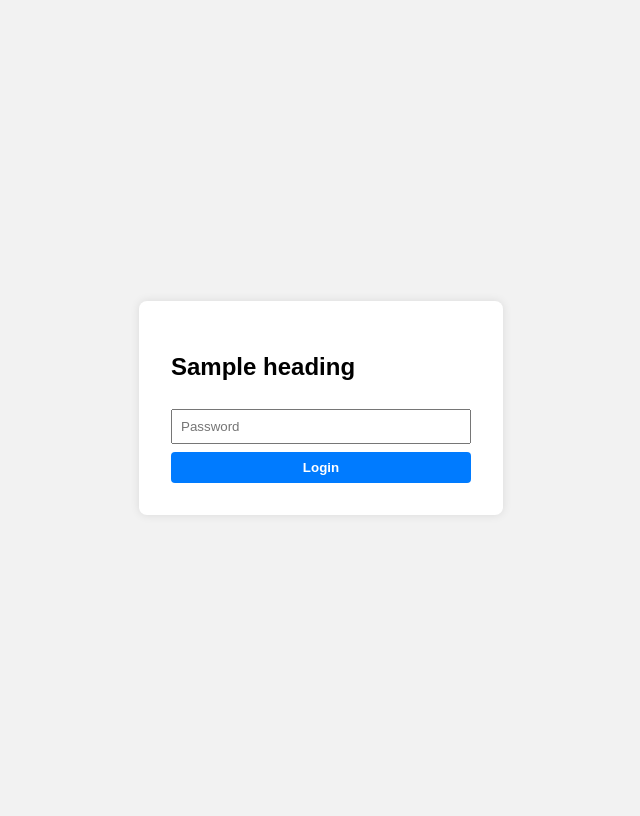
After one commit to CondylesIndustries/DB_Proj, a Django app: template medical_app/templates/medical_app/login.html in a window 1280 px wide. The commit adds this page. Shown: the whole page, without its empty margins (319-959 px from the left). Run offline with Django 5.2, Linux system fonts and the light colour scheme; the template is opened without the code that fills it: most values are stand-ins (such as "Sample title", 1, 10 or a date in 2020).

Commit message:
started making logins, the four user portals, etc.

```diff
--- /dev/null
+++ b/medical_app/raw_sql_queries.py
@@ -0,0 +1,2 @@
+insurance_name_query = 'select company_name from insurancecompany'
+medicalfacility_name_query = 'select facility_name from medicalfacility'
--- a/medical_app/templates/medical_app/custom_query.html
+++ b/medical_app/templates/medical_app/custom_query.html
@@ -39,7 +39,7 @@
 </form>
 
 {% if error %}
-<p style="color: red;">Error: {{ error }}</p>
+<p style="color: red;">Error Message: {{ error }}</p>
 {% endif %}
 
 {% if columns and rows %}
--- /dev/null
+++ b/medical_app/templates/medical_app/login.html
@@ -0,0 +1,81 @@
+<!DOCTYPE html>
+<html lang="en">
+<head>
+    <meta charset="UTF-8">
+    <title>{{ heading }}</title>
+    <style>
+        body {
+            font-family: sans-serif;
+            display: flex;
+            justify-content: center;
+            align-items: center;
+            height: 100vh;
+            background-color: #f2f2f2;
+        }
+        .login-container {
+            background: white;
+            padding: 2rem;
+            border-radius: 8px;
+            box-shadow: 0 0 10px rgba(0,0,0,0.1);
+            width: 300px;
+        }
+        .login-container input, .login-container select {
+            width: 100%;
+            padding: 0.5rem;
+            margin: 0.5rem 0;
+            box-sizing: border-box;
+        }
+        .login-container button {
+            width: 100%;
+            padding: 0.5rem;
+            background-color: #007bff;
+            border: none;
+            color: white;
+            cursor: pointer;
+            border-radius: 4px;
+            font-weight: bold;
+        }
+        .login-container button:hover {
+            background-color: #0056b3;
+        }
+    </style>
+</head>
+<body>
+<div class="login-container">
+    <h2>{{ heading }}</h2>
+    <form method="post">
+        {% csrf_token %}
+
+        {% if portal_type == "patient" or portal_type == "doctor" %}
+        <input type="email" name="email_address" placeholder="Email address" required>
+        {% elif portal_type == "insurancecompany" or portal_type == "medicalfacility" %}
+        <input list="org_names" name="org_name" placeholder="Select or search name..." required>
+        <datalist id="org_names">
+            {% for name in name_options %}
+            <option value="{{ name }}">
+                {% endfor %}
+        </datalist>
+        {% endif %}
+
+        <input type="password" name="password" placeholder="Password" required>
+        <button type="submit">Login</button>
+    </form>
+</div>
+
+{% if portal_type == "insurancecompany" or portal_type == "medicalfacility" %}
+<script>
+    function filterDropdown() {
+        const input = document.getElementById("searchInput");
+        const filter = input.value.toLowerCase();
+        const select = document.getElementById("dropdown");
+        const options = select.options;
+
+        for (let i = 0; i < options.length; i++) {
+            const txt = options[i].text.toLowerCase();
+            options[i].style.display = txt.includes(filter) ? "" : "none";
+        }
+    }
+</script>
+{% endif %}
+</body>
+</html>
--- a/medical_app/urls.py
+++ b/medical_app/urls.py
@@ -7,4 +7,5 @@ import medical_app.views
 urlpatterns = [
     path('', medical_app.views.home_view, name='home'),
     path('custom-query', medical_app.views.custom_query_view, name='custom-query'),
+    path('<str:portal_type>-portal/login', medical_app.views.login_view, name='login'),
 ]
```
Also changed, not shown: medical_app/templates/medical_app/home.html (+37 -2 lines), medical_app/views.py (+58 -1 lines).
